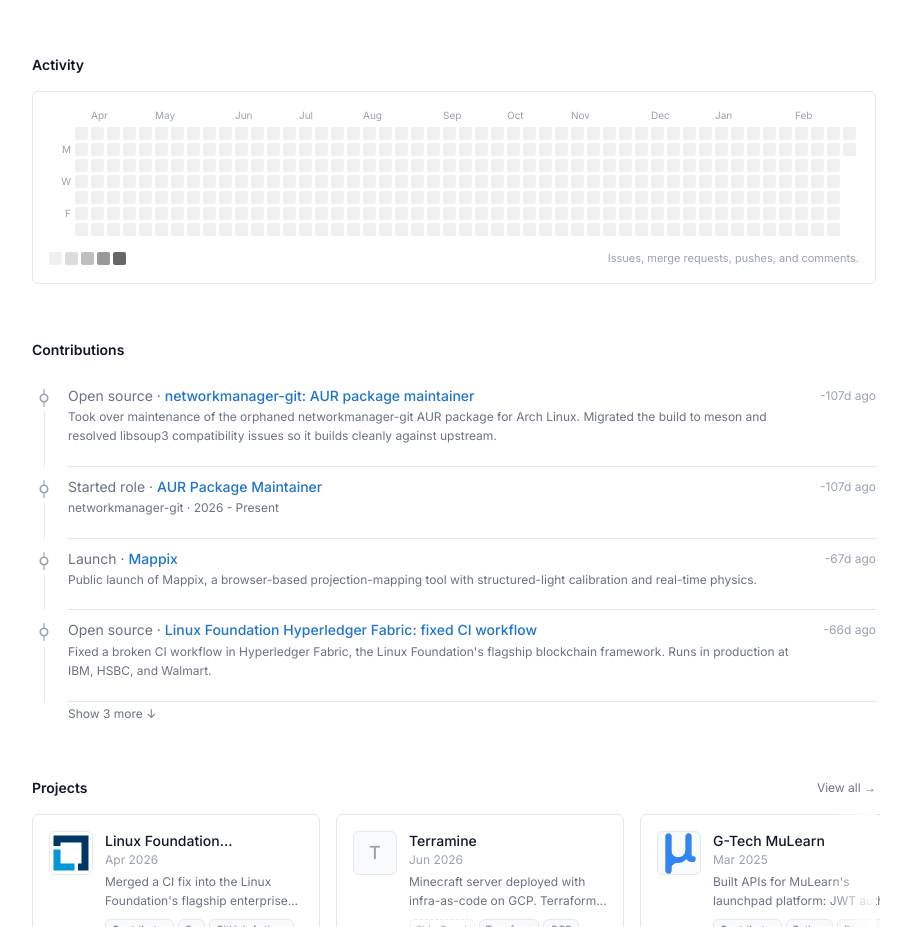
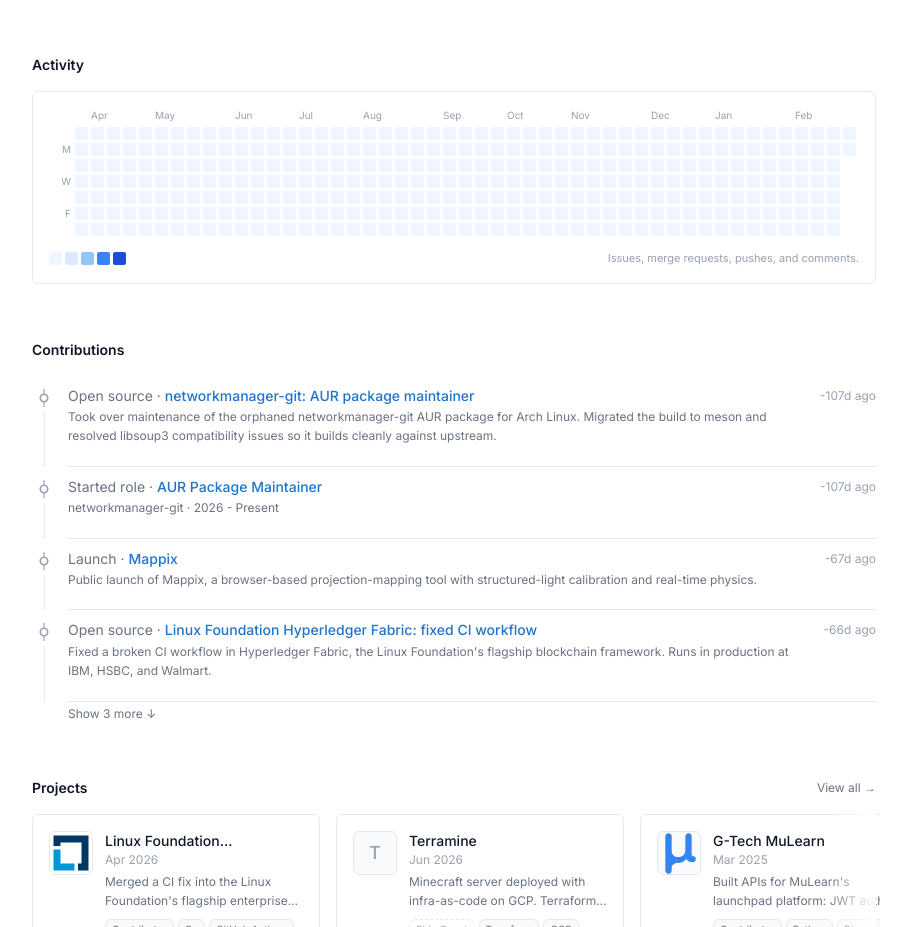
Before and after one commit to mishalshanavas/my-portfolio, a Next.js app: page / in a window 1280 px wide. Shown: the part 925-1852 px from the top of the page, without its empty margins (56-967 px from the left). Built offline with nearby package versions, Linux system fonts and the light colour scheme.

Commit message:
Update: modify chart scale colors to blue tint for better visual consistency

```diff
--- a/app/globals.css
+++ b/app/globals.css
@@ -26,13 +26,13 @@
   --sh-jsxliterals: #116329;
   --sh-property: #953800;
   --sh-entity: #8250df;
-  /* Pajamas-inspired neutral chart scale */
-  --chart-0: #f0f0f0;
-  --chart-1: #dcdcde;
-  --chart-2: #bfbfbf;
-  --chart-3: #999999;
-  --chart-4: #666666;
-  /* Pajamas primary – used only for interaction */
+  /* Chart scale – blue tint, matches page accent */
+  --chart-0: #eff6ff;
+  --chart-1: #dbeafe;
+  --chart-2: #93c5fd;
+  --chart-3: #3b82f6;
+  --chart-4: #1d4ed8;
+  /* Accent – used only for interaction */
   --accent: #1f75cb;
   --accent-hover: #1559a0;
 }
@@ -49,13 +49,13 @@
   --sh-jsxliterals: #7ee787;
   --sh-property: #ffa657;
   --sh-entity: #d2a8ff;
-  /* Pajamas-inspired neutral chart scale */
-  --chart-0: #1a1a1a;
-  --chart-1: #2e2e2e;
-  --chart-2: #4a4a4a;
-  --chart-3: #757575;
-  --chart-4: #adadad;
-  /* Pajamas primary – used only for interaction */
+  /* Chart scale – blue tint, matches page accent */
+  --chart-0: #0c1a3a;
+  --chart-1: #162d5a;
+  --chart-2: #1e3a8a;
+  --chart-3: #2563eb;
+  --chart-4: #60a5fa;
+  /* Accent – used only for interaction */
   --accent: #5fa3e3;
   --accent-hover: #7ab8f0;
 }
```
